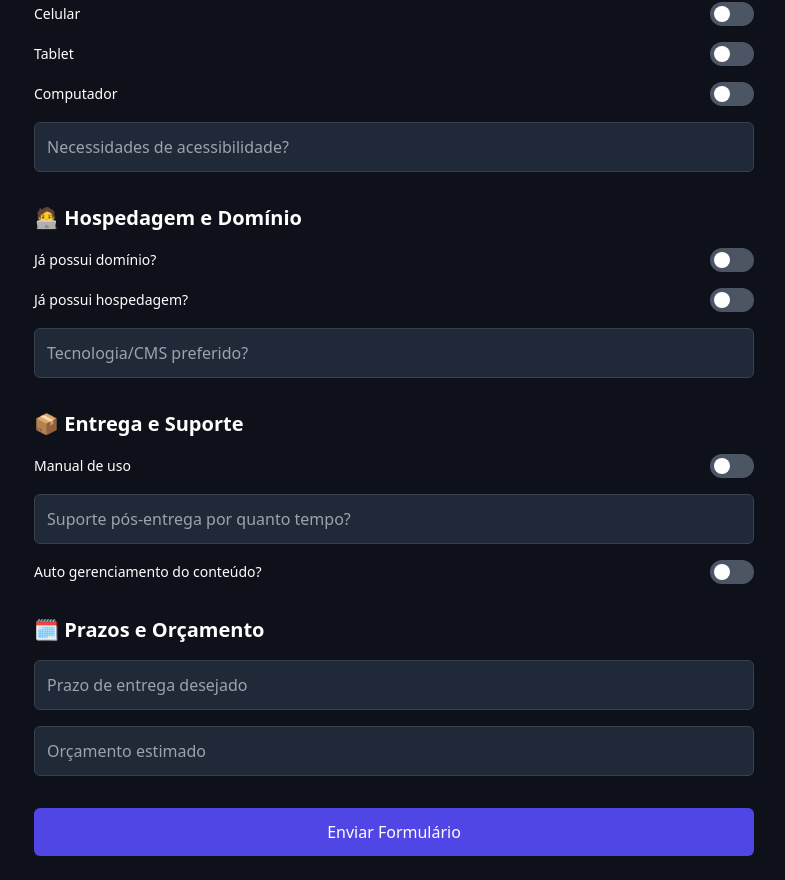
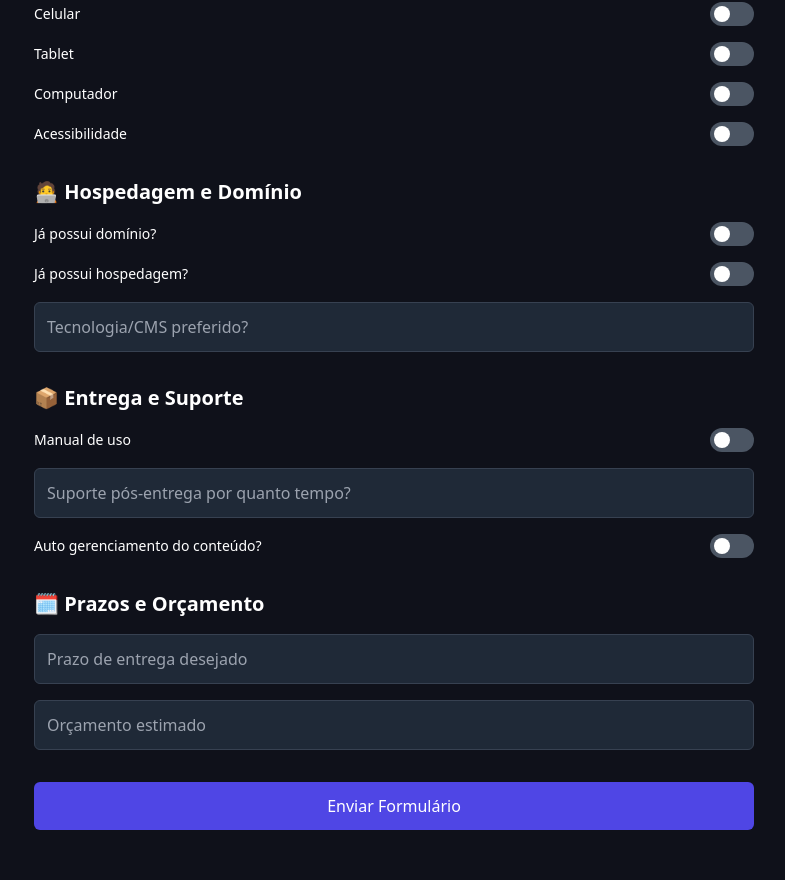
Before and after one commit to Clever-Group/form-requisitos-clevergroup, a React (Vite) app: page / in a window 1280 px wide. Shown: the part 1780-2660 px from the top of the page, without its empty margins (246-1031 px from the left). After the commit the page ends 2634 px from the top, so only its background shows below. Built offline with nearby package versions, Linux system fonts and the light colour scheme; the HTML template or start-up script is replaced by a standard one.

Commit message:
feat: Integrando com o back-end, fazendo requisição post

```diff
--- a/src/components/Formulario.jsx
+++ b/src/components/Formulario.jsx
@@ -71,7 +71,7 @@ export default function ProjectForm() {
     setSubmitStatus(null);
 
     try {
-      const response = await fetch("http://localhost:3000/formulario", {
+      const response = await fetch("http://localhost:3000/api/form", {
         method: "POST",
         headers: {
           "Content-Type": "application/json",
@@ -146,7 +146,7 @@ export default function ProjectForm() {
         <SwitchField label="Celular" enabled={form.dispositivos.celular} onChange={() => toggleDispositivo("celular")} />
         <SwitchField label="Tablet" enabled={form.dispositivos.tablet} onChange={() => toggleDispositivo("tablet")} />
         <SwitchField label="Computador" enabled={form.dispositivos.computador} onChange={() => toggleDispositivo("computador")} />
-        <input type="text" name="acessibilidade" placeholder="Necessidades de acessibilidade?" className="input" onChange={handleChange} />
+        <SwitchField label="Acessibilidade" enabled={form.acessibilidade} onChange={() => toggleSwitch("acessibilidade")} />
       </fieldset>
 
       {/* hospedagem e dominio */}
```
